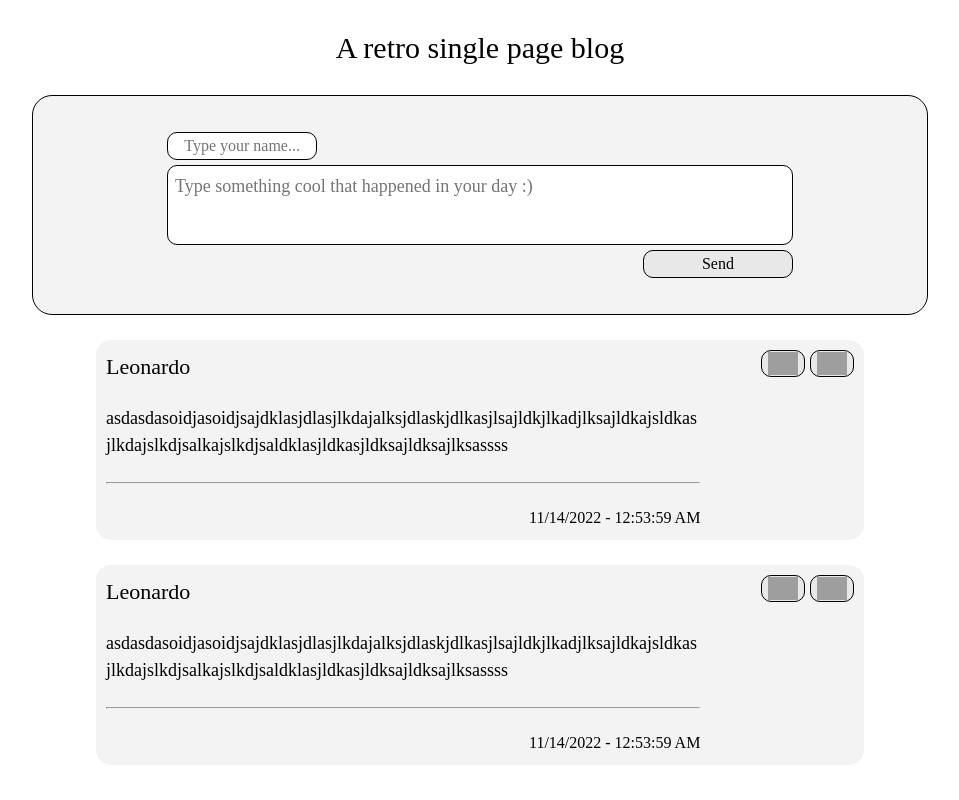
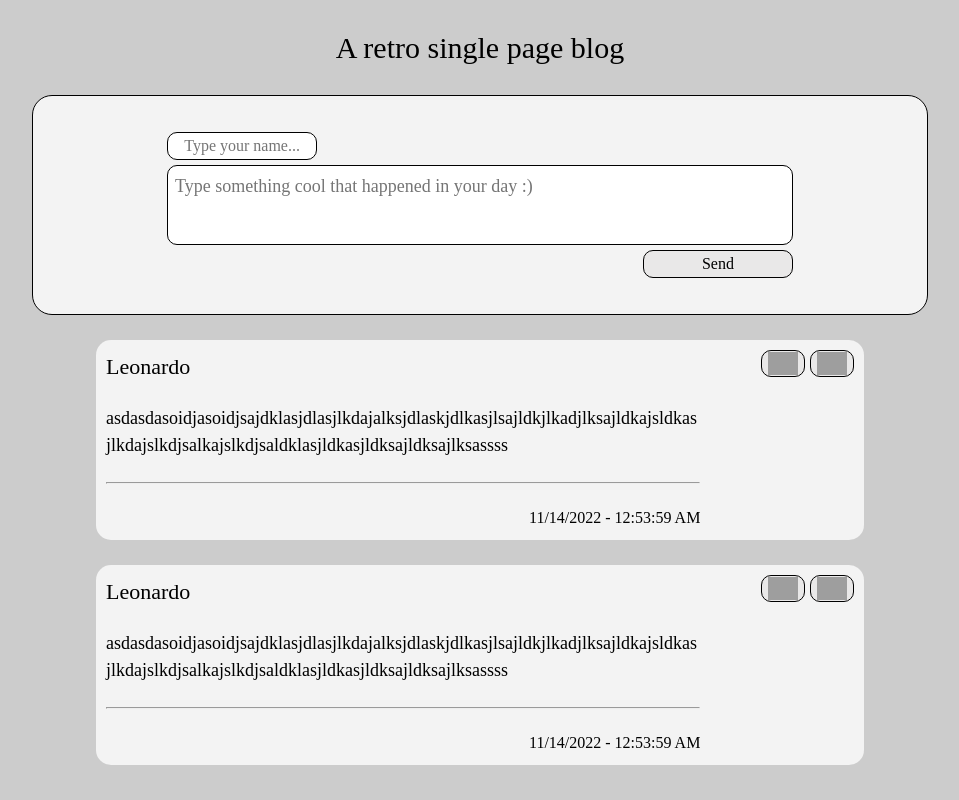
Before and after one commit to Leonardoozx/single-page-blog, a React (Create React App) app in the folder frontend/: page / in a window 1280 px wide. Shown: the whole page, without its empty margins (160-1119 px from the left). Built offline with nearby package versions, Linux system fonts and the light colour scheme; grey boxes are pictures that could not be loaded.

Commit message:
feat: add background color for the whole page

```diff
--- a/frontend/src/styles/_base.scss
+++ b/frontend/src/styles/_base.scss
@@ -12,6 +12,7 @@ html, body {
 
 body {
   line-height: 1.5;
+  background-color: rgb(204, 204, 204);
 }
 
 img, picture, video, canvas, svg{
```
